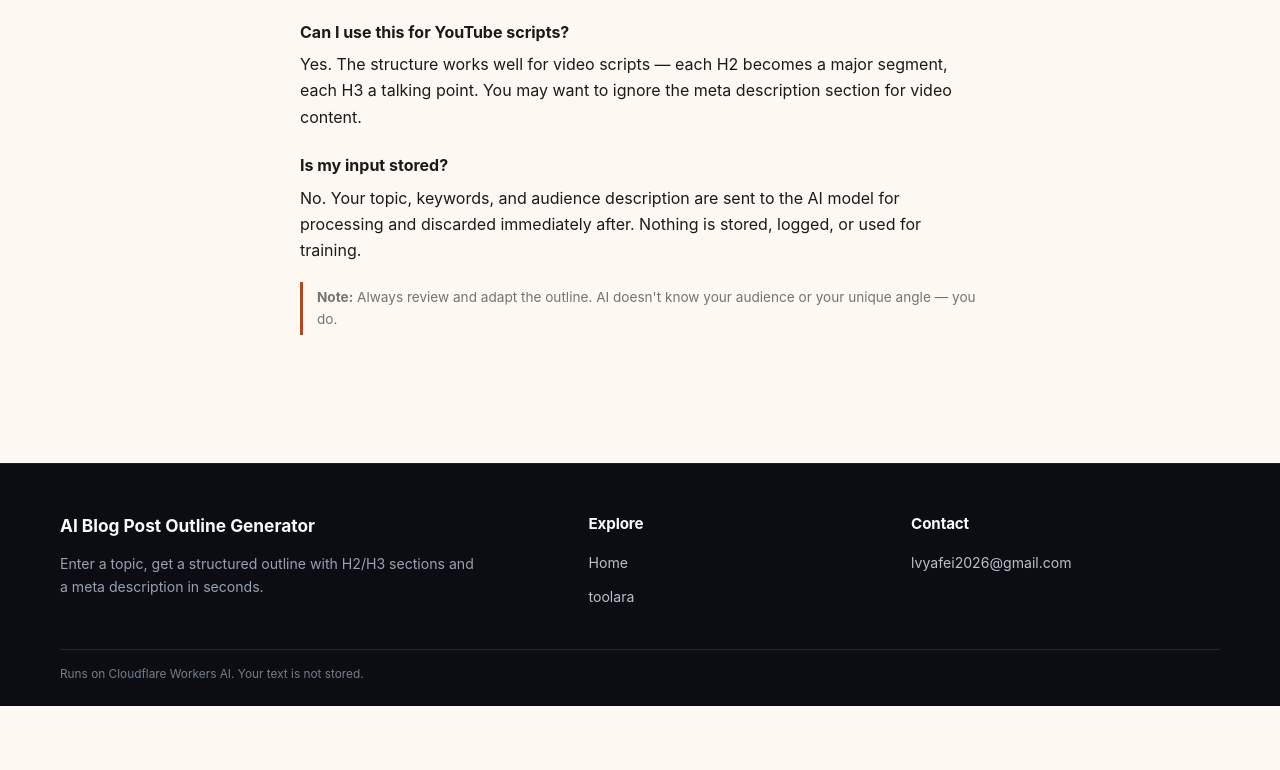
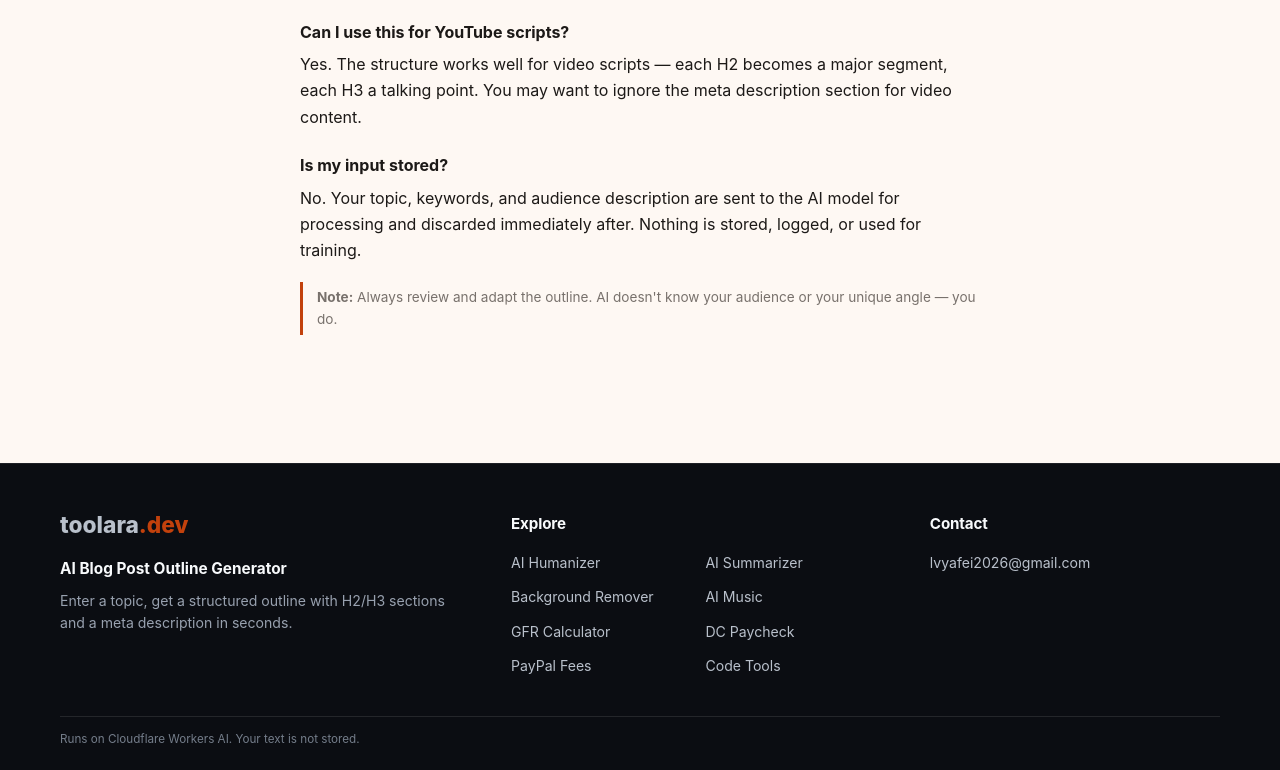
Before and after one commit to lvyafei2026-coder/ai-blog-outline-generator, a website: page public/index.html in a window 1280 px wide. Shown: the part 1675-2445 px from the top of the page. Before the commit the page ends 2381 px from the top, so only its background shows below. Drawn offline with Linux system fonts and the light colour scheme.

Commit message:
Polish branded Explore footers

```diff
--- a/public/css/style.css
+++ b/public/css/style.css
@@ -129,15 +129,18 @@
 
 .site-footer { margin-top: 64px !important; padding: 48px 24px 22px !important; background: #0b0d12 !important; border-top: 1px solid rgba(255,255,255,0.08) !important; color: #a6adbb !important; text-align: left !important; font-size: 0.88rem !important; line-height: 1.6; }
 .site-footer-inner { max-width: 1160px; margin: 0 auto; }
-.site-footer-grid { display: grid; grid-template-columns: minmax(0, 1.4fr) minmax(150px, 0.8fr) minmax(200px, 0.9fr); gap: 48px; }
+.site-footer-grid { display: grid; grid-template-columns: minmax(0,1.25fr) minmax(280px,1.15fr) minmax(220px,0.9fr); gap: 48px; }
 .site-footer-column { min-width: 0; }
-.site-footer-brand { display: inline-block; color: #f8fafc !important; font-size: 1.08rem; font-weight: 700; text-decoration: none; }
+.site-footer-wordmark { display: inline-flex; align-items: baseline; color: #f8fafc !important; font-size: 1.42rem; font-weight: 850; line-height: 1.15; text-decoration: none; }
+.site-footer-wordmark .tld { color: var(--accent, #3b82f6); }
+.site-footer-site-name { margin: 18px 0 0 !important; color: #f8fafc; font-size: 0.96rem; font-weight: 700; }
 .site-footer-heading { margin: 0 0 16px !important; color: #f8fafc; font-size: 0.95rem; font-weight: 650; }
-.site-footer-description { max-width: 420px; margin: 14px 0 0 !important; color: #98a1af; }
-.site-footer-nav { display: grid; justify-items: start; gap: 10px; }
+.site-footer-description { max-width: 420px; margin: 8px 0 0 !important; color: #98a1af; }
+.site-footer-links { display: grid; grid-template-columns: repeat(2,minmax(0,1fr)); gap: 12px 18px; }
+.site-footer-contact { margin: 0 !important; color: #b9c0cb; overflow-wrap: anywhere; }
 .site-footer a { color: #b9c0cb !important; text-decoration: none; }
 .site-footer a:hover { color: #fff !important; text-decoration: underline; }
-.site-footer-contact { margin: 0 !important; color: #b9c0cb; overflow-wrap: anywhere; }
-.site-footer-bottom { margin-top: 40px; padding-top: 16px; border-top: 1px solid rgba(255,255,255,0.1); color: #747d8a; font-size: 0.74rem; line-height: 1.5; }
+.site-footer-bottom { margin-top: 38px; padding-top: 14px; border-top: 1px solid rgba(255,255,255,0.1); color: #747d8a; font-size: 0.73rem; line-height: 1.5; }
 .site-footer-bottom p { margin: 0; }
-@media (max-width: 720px) { .site-footer { padding: 36px 20px 20px !important; } .site-footer-grid { grid-template-columns: 1fr; gap: 28px; } .site-footer-bottom { margin-top: 28px; } } .site-footer-nav { gap: 12px; } }
+@media (max-width: 960px) { .site-footer-grid { grid-template-columns: repeat(2,minmax(0,1fr)); gap: 34px; } .site-footer-column:first-child { grid-column: 1 / -1; } }
+@media (max-width: 760px) { .site-footer { padding: 36px 20px 20px !important; } .site-footer-grid { grid-template-columns: 1fr; gap: 28px; } .site-footer-column:first-child { grid-column: auto; } .site-footer-links { gap: 10px 14px; } .site-footer-bottom { margin-top: 28px; } }
--- a/public/index.html
+++ b/public/index.html
@@ -149,11 +149,19 @@
 <div class="site-footer-inner">
 <div class="site-footer-grid">
 <section class="site-footer-column">
-<a class="site-footer-brand" href="/"><span class="site-footer-brand" data-i18n="title">AI Blog Post Outline Generator</span></a>
+<a class="site-footer-wordmark" href="https://toolara.dev/" aria-label="toolara.dev">toolara<span class="tld">.dev</span></a>
+<p class="site-footer-site-name" data-i18n="title">AI Blog Post Outline Generator</p>
 <p class="site-footer-description" data-i18n="subtitle">Enter a topic, get a structured outline with H2/H3 sections and a meta description in seconds.</p>
 </section>
-<section class="site-footer-column"><h2 class="site-footer-heading">Explore</h2><nav class="site-footer-nav" aria-label="Quick navigation"><a href="/" data-i18n="navHome">Home</a><a href="https://toolara.dev/">toolara</a></nav></section>
-<section class="site-footer-column"><h2 class="site-footer-heading">Contact</h2><a href="mailto:lvyafei2026@gmail.com">lvyafei2026@gmail.com</a></section>
+<section class="site-footer-column"><h2 class="site-footer-heading">Explore</h2><nav class="site-footer-links" aria-label="Explore sites"><a href="https://humanize.toolara.dev/">AI Humanizer</a>
+<a href="https://summarize.toolara.dev/">AI Summarizer</a>
+<a href="https://background.toolara.dev/">Background Remover</a>
+<a href="https://music.toolara.dev/">AI Music</a>
+<a href="https://gfr.toolara.dev/">GFR Calculator</a>
+<a href="https://dc-pay.toolara.dev/">DC Paycheck</a>
+<a href="https://paypal.toolara.dev/">PayPal Fees</a>
+<a href="https://devtools.toolara.dev/">Code Tools</a></nav></section>
+<section class="site-footer-column"><h2 class="site-footer-heading">Contact</h2><p class="site-footer-contact"><a href="mailto:lvyafei2026@gmail.com">lvyafei2026@gmail.com</a></p></section>
 </div>
 <div class="site-footer-bottom"><p class="site-footer-privacy" data-i18n="footer">Runs on Cloudflare Workers AI. Your text is not stored.</p></div>
 </div>
```
